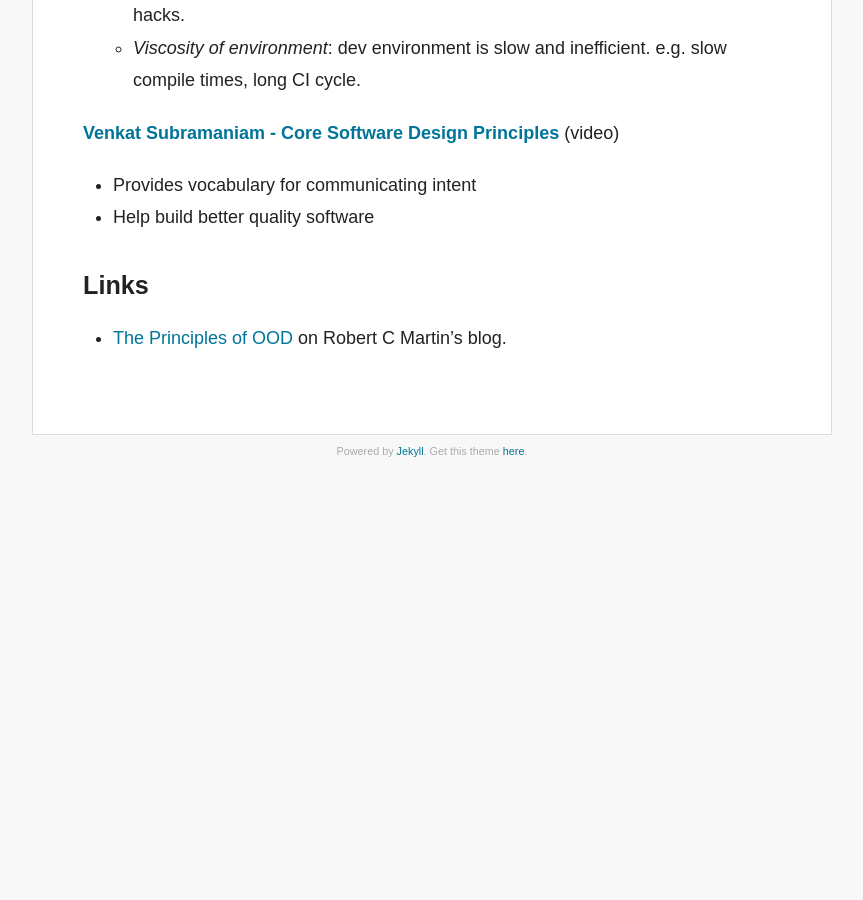
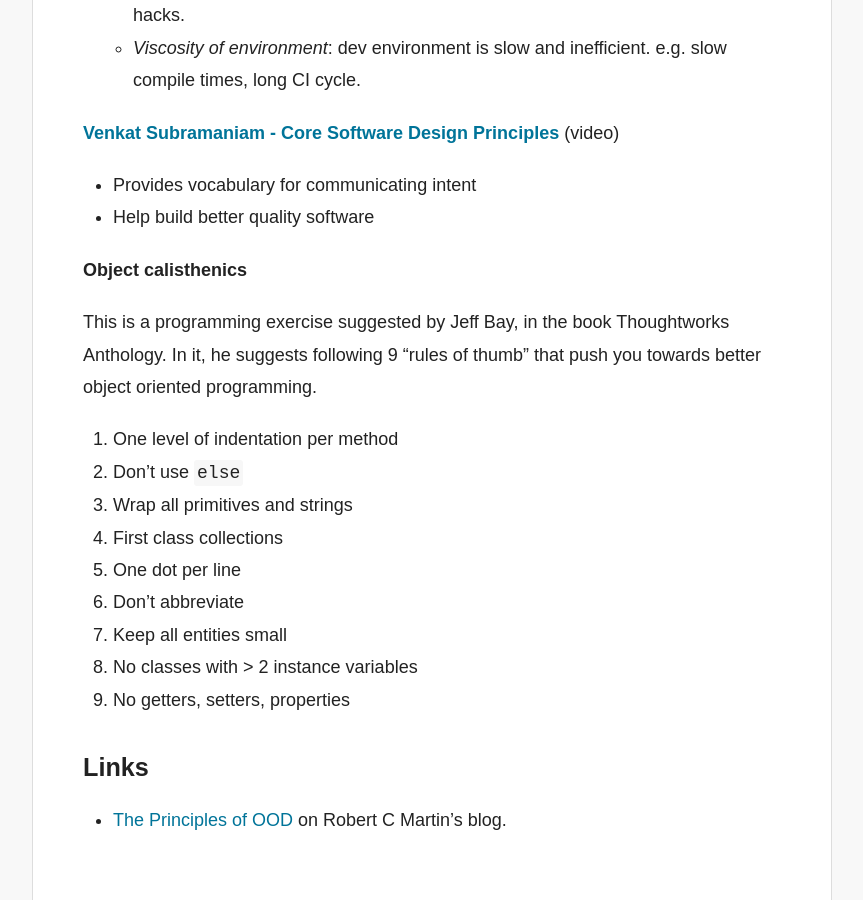
Before and after one commit to nithinbekal/nithinbekal.github.io, a Jekyll site: the page built from notes/object-oriented-design.md, in a window 1280 px wide and 900 px high, scrolled down 1697 px. Shown: the whole window, without its empty margins (208-1071 px from the left). Built offline with Jekyll 4.4.1, drawn with Linux system fonts in a browser that asks for light colours; before the commit the page ends 2194 px from its top, so only the background shows below that.

Commit message:
Misc notes and bookmarks

```diff
--- a/notes/object-oriented-design.md
+++ b/notes/object-oriented-design.md
@@ -71,6 +71,23 @@
 - Provides vocabulary for communicating intent
 - Help build better quality software
 
+**Object calisthenics**
+
+This is a programming exercise suggested by Jeff Bay,
+in the book Thoughtworks Anthology.
+In it, he suggests following 9 "rules of thumb"
+that push you towards better object oriented programming.
+
+1. One level of indentation per method
+2. Don't use `else`
+3. Wrap all primitives and strings
+4. First class collections
+5. One dot per line
+6. Don't abbreviate
+7. Keep all entities small
+8. No classes with > 2 instance variables
+9. No getters, setters, properties
+
 ### Links
 
 - [The Principles of OOD](http://butunclebob.com/ArticleS.UncleBob.PrinciplesOfOod)
```
Also changed, not shown: notes/code-smells.md (+1 -0 lines), notes/rails.md (+4 -0 lines), notes/shell.md (+7 -0 lines), notes/ruby.md (line endings or trailing spaces).
